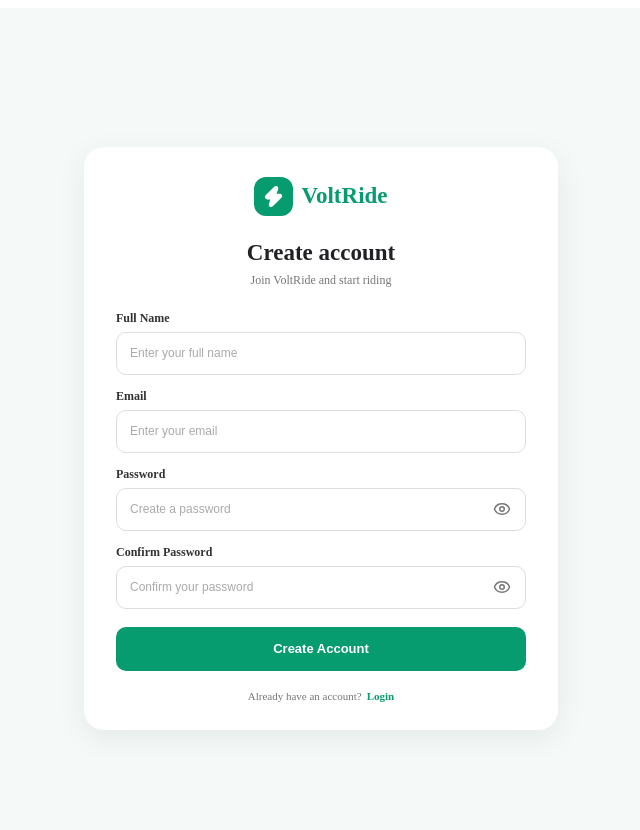
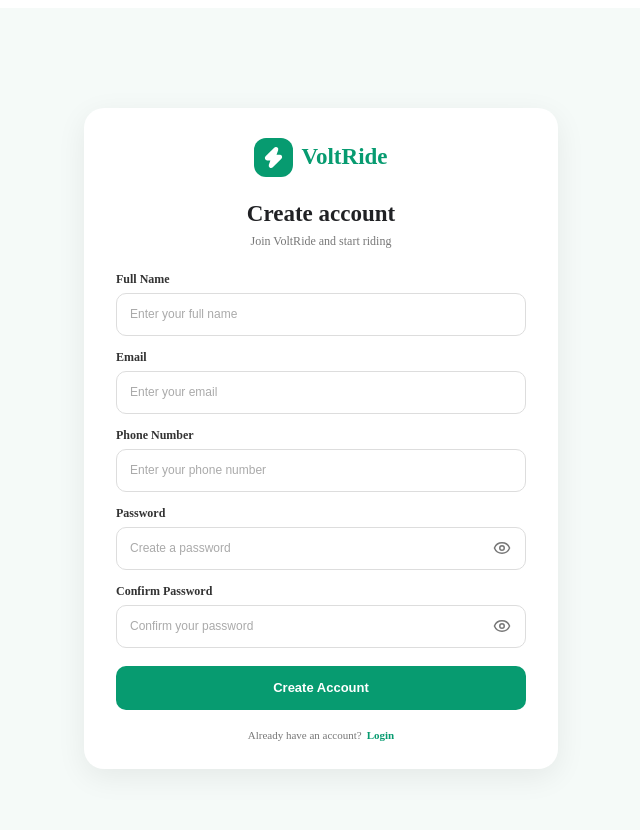
Before and after one commit to krishnakumarahirwar322-hash/Electric-Vehicle, a React (Vite) app in the folder frontend/vite-project/: page /register in a window 1280 px wide. Shown: the top 830 px of the page, without its empty margins (319-959 px from the left). Built offline with nearby package versions, Linux system fonts and the light colour scheme.

Commit message:
login and signup pages connected successfully

```diff
--- a/frontend/vite-project/src/pages/Auth/Login.jsx
+++ b/frontend/vite-project/src/pages/Auth/Login.jsx
@@ -1,7 +1,7 @@
 import React, { useState } from "react";
 import { Eye, EyeOff, Zap } from "lucide-react";
-
 import "./Login.css";
+import { loginUser } from "../../services/authApi.js";
 
 const Login = () => {
 
@@ -12,7 +12,6 @@ const Login = () => {
     password: "",
   });
 
-
   const handleChange = (e) => {
     const { name, value } = e.target;
 
@@ -22,23 +21,72 @@ const Login = () => {
     }));
   };
 
-
-  const handleSubmit = (e) => {
+  const handleSubmit = async (e) => {
     e.preventDefault();
 
-    console.log("Login Data:", formData);
+    try {
 
-    // Later:
-    // POST /api/auth/login
+      const response = await loginUser(formData);
+
+      console.log("Login Response:", response.data);
+
+      if (response.data?.success) {
+
+        // JWT token save
+        localStorage.setItem(
+          "token",
+          response.data.token
+        );
+
+        // User information save
+        localStorage.setItem(
+          "user",
+          JSON.stringify(response.data.user)
+        );
+
+        alert("Login successful!");
+
+        // Login ke baad home page
+        // window.location.href = "/";
+
+      } else {
+
+        alert(
+          response.data?.message ||
+          "Login failed"
+        );
+
+      }
+
+    } catch (error) {
+
+      console.error("Login Error:", error);
+
+      console.log("STATUS:", error.response?.status);
+      console.log("DATA:", error.response?.data);
+      console.log("HEADERS:", error.response?.headers);
+
+      if (error.response) {
+
+        alert(
+          `Status: ${error.response.status}\n` +
+          `Response: ${JSON.stringify(error.response.data)}`
+        );
+
+      } else {
+
+        alert("Backend connection failed!");
+
+      }
+    }
   };
-
 
   return (
     <div className="auth-page">
 
       <div className="auth-container">
 
-        {/* Logo */}
+        {/* LOGO */}
 
         <div className="auth-logo">
 
@@ -46,20 +94,16 @@ const Login = () => {
             <Zap size={23} fill="currentColor" />
           </div>
 
-          <h1>
-            VoltRide
-          </h1>
+          <h1>VoltRide</h1>
 
         </div>
 
 
-        {/* Heading */}
+        {/* HEADING */}
 
         <div className="auth-heading">
 
-          <h2>
-            Welcome back
-          </h2>
+          <h2>Welcome back</h2>
 
           <p>
             Login to your VoltRide account
@@ -68,14 +112,14 @@ const Login = () => {
         </div>
 
 
-        {/* Login Form */}
+        {/* LOGIN FORM */}
 
         <form
           className="auth-form"
           onSubmit={handleSubmit}
         >
 
-          {/* Email */}
+          {/* EMAIL */}
 
           <div className="auth-field">
 
@@ -96,7 +140,7 @@ const Login = () => {
           </div>
 
 
-          {/* Password */}
+          {/* PASSWORD */}
 
           <div className="auth-field">
 
@@ -108,7 +152,11 @@ const Login = () => {
 
               <input
                 id="login-password"
-                type={showPassword ? "text" : "password"}
+                type={
+                  showPassword
+                    ? "text"
+                    : "password"
+                }
                 name="password"
                 placeholder="Enter your password"
                 value={formData.password}
@@ -123,11 +171,13 @@ const Login = () => {
                   setShowPassword(!showPassword)
                 }
               >
+
                 {showPassword ? (
                   <EyeOff size={18} />
                 ) : (
                   <Eye size={18} />
                 )}
+
               </button>
 
             </div>
@@ -135,7 +185,7 @@ const Login = () => {
           </div>
 
 
-          {/* Login Button */}
+          {/* LOGIN BUTTON */}
 
           <button
             type="submit"
@@ -147,7 +197,7 @@ const Login = () => {
         </form>
 
 
-        {/* Register */}
+        {/* REGISTER */}
 
         <div className="auth-bottom-text">
 
--- a/frontend/vite-project/src/pages/Auth/Signup.jsx
+++ b/frontend/vite-project/src/pages/Auth/Signup.jsx
@@ -1,142 +1,95 @@
+
 import React, { useState } from "react";
 import { Eye, EyeOff, Zap } from "lucide-react";
-
 import "./Signup.css";
-
+import { signupUser } from "../../services/authApi.js";
 
 const Signup = () => {
-
   const [showPassword, setShowPassword] = useState(false);
-
-  const [showConfirmPassword, setShowConfirmPassword] =
-    useState(false);
-
+  const [showConfirmPassword, setShowConfirmPassword] = useState(false);
 
   const [formData, setFormData] = useState({
     name: "",
     email: "",
+    phone: "",
     password: "",
     confirmPassword: "",
   });
 
-
   const handleChange = (e) => {
-
     const { name, value } = e.target;
-
     setFormData((previous) => ({
       ...previous,
       [name]: value,
     }));
-
   };
 
-
-  const handleSubmit = (e) => {
-
+  const handleSubmit = async (e) => {
     e.preventDefault();
 
-
-    if (
-      formData.password !==
-      formData.confirmPassword
-    ) {
-
+    if (formData.password !== formData.confirmPassword) {
       alert("Passwords do not match");
-
       return;
     }
 
-
     const registrationData = {
-
       name: formData.name,
-
       email: formData.email,
-
+      phone: formData.phone,
       password: formData.password,
-
-      role: "USER",
-
+      role: "user", // Ensure this matches backend expected role string
     };
 
+    try {
+      const response = await signupUser(registrationData);
+      console.log("Signup Response:", response.data);
 
-    console.log(
-      "Registration Data:",
-      registrationData
-    );
+      if (response.data?.success) {
+        alert("Account created successfully!");
+        // e.g. navigate("/login");
+      } else {
+        alert(response.data?.message || "Signup failed");
+      }
+    } catch (error) {
+    console.error("Signup Error:", error);
 
+    console.log("STATUS:", error.response?.status);
+    console.log("DATA:", error.response?.data);
+    console.log("HEADERS:", error.response?.headers);
 
-    // Later:
-    // POST /api/auth/register
+    if (error.response) {
+        alert(
+            `Status: ${error.response.status}\n` +
+            `Response: ${JSON.stringify(error.response.data)}`
+        );
+    } else {
+        alert("Backend connection failed!");
+    }
+   }
   };
-
 
   return (
     <div className="signup-page">
-
       <div className="signup-container">
-
-
-        {/* =================================
-            LOGO
-        ================================= */}
-
+        {/* LOGO */}
         <div className="signup-logo">
-
           <div className="signup-logo-icon">
-
-            <Zap
-              size={23}
-              fill="currentColor"
-            />
-
+            <Zap size={23} fill="currentColor" />
           </div>
-
-          <h1>
-            VoltRide
-          </h1>
-
+          <h1>VoltRide</h1>
         </div>
 
-
-
-        {/* =================================
-            HEADING
-        ================================= */}
-
+        {/* HEADING */}
         <div className="signup-heading">
-
-          <h2>
-            Create account
-          </h2>
-
-          <p>
-            Join VoltRide and start riding
-          </p>
-
+          <h2>Create account</h2>
+          <p>Join VoltRide and start riding</p>
         </div>
 
-
-
-        {/* =================================
-            FORM
-        ================================= */}
-
-        <form
-          className="signup-form"
-          onSubmit={handleSubmit}
-        >
-
-
+        {/* FORM */}
+        <form className="signup-form" onSubmit={handleSubmit}>
           {/* NAME */}
-
           <div className="signup-field">
-
-            <label htmlFor="signup-name">
-              Full Name
-            </label>
-
+            <label htmlFor="signup-name">Full Name</label>
             <input
               id="signup-name"
               type="text"
@@ -147,19 +100,11 @@ const Signup = () => {
               maxLength={100}
               required
             />
-
           </div>
 
-
-
           {/* EMAIL */}
-
           <div className="signup-field">
-
-            <label htmlFor="signup-email">
-              Email
-            </label>
-
+            <label htmlFor="signup-email">Email</label>
             <input
               id="signup-email"
               type="email"
@@ -170,28 +115,30 @@ const Signup = () => {
               maxLength={100}
               required
             />
-
           </div>
 
-
+          {/* PHONE */}
+          <div className="signup-field">
+            <label htmlFor="signup-phone">Phone Number</label>
+            <input
+              id="signup-phone"
+              type="tel"
+              name="phone"
+              placeholder="Enter your phone number"
+              value={formData.phone}
+              onChange={handleChange}
+              maxLength={10}
+              required
+            />
+          </div>
 
           {/* PASSWORD */}
-
           <div className="signup-field">
-
-            <label htmlFor="signup-password">
-              Password
-            </label>
-
+            <label htmlFor="signup-password">Password</label>
             <div className="signup-password-wrapper">
-
               <input
                 id="signup-password"
-                type={
-                  showPassword
-                    ? "text"
-                    : "password"
-                }
+                type={showPassword ? "text" : "password"}
                 name="password"
                 placeholder="Create a password"
                 value={formData.password}
@@ -199,111 +146,53 @@ const Signup = () => {
                 maxLength={255}
                 required
               />
-
               <button
                 type="button"
                 className="signup-password-toggle"
-                onClick={() =>
-                  setShowPassword(!showPassword)
-                }
+                onClick={() => setShowPassword(!showPassword)}
               >
-
-                {showPassword ? (
-                  <EyeOff size={18} />
-                ) : (
-                  <Eye size={18} />
-                )}
-
+                {showPassword ? <EyeOff size={18} /> : <Eye size={18} />}
               </button>
-
             </div>
-
           </div>
 
-
-
           {/* CONFIRM PASSWORD */}
-
           <div className="signup-field">
-
-            <label htmlFor="confirm-password">
-              Confirm Password
-            </label>
-
+            <label htmlFor="confirm-password">Confirm Password</label>
             <div className="signup-password-wrapper">
-
               <input
                 id="confirm-password"
-                type={
-                  showConfirmPassword
-                    ? "text"
-                    : "password"
-                }
+                type={showConfirmPassword ? "text" : "password"}
                 name="confirmPassword"
                 placeholder="Confirm your password"
                 value={formData.confirmPassword}
                 onChange={handleChange}
                 required
               />
-
               <button
                 type="button"
                 className="signup-password-toggle"
-                onClick={() =>
-                  setShowConfirmPassword(
-                    !showConfirmPassword
-                  )
-                }
+                onClick={() => setShowConfirmPassword(!showConfirmPassword)}
               >
-
-                {showConfirmPassword ? (
-                  <EyeOff size={18} />
-                ) : (
-                  <Eye size={18} />
-                )}
-
+                {showConfirmPassword ? <EyeOff size={18} /> : <Eye size={18} />}
               </button>
-
             </div>
-
           </div>
 
-
-
           {/* REGISTER BUTTON */}
-
-          <button
-            type="submit"
-            className="signup-submit-button"
-          >
+          <button type="submit" className="signup-submit-button">
             Create Account
           </button>
-
         </form>
 
-
-
-        {/* =================================
-            LOGIN
-        ================================= */}
-
+        {/* LOGIN LINK */}
         <div className="signup-bottom-text">
-
-          <span>
-            Already have an account?
-          </span>
-
-          <a href="/login">
-            Login
-          </a>
-
+          <span>Already have an account?</span>
+          <a href="/login">Login</a>
         </div>
-
       </div>
-
     </div>
   );
 };
 
-
 export default Signup;
--- /dev/null
+++ b/frontend/vite-project/src/services/authApi.js
@@ -0,0 +1,9 @@
+import api from "./api";
+
+export const signupUser = (userData) => {
+    return api.post("/api/auth/signup", userData);
+};
+
+export const loginUser = (loginData) => {
+    return api.post("/api/auth/login", loginData);
+};
```
Also changed, not shown: frontend/vite-project/package.json (+2 -5 lines), frontend/vite-project/src/App.css (+0 -38 lines), frontend/vite-project/src/services/api.js (added, +10 -0 lines), 1 other file (tests, documents, lock files or other folders).
